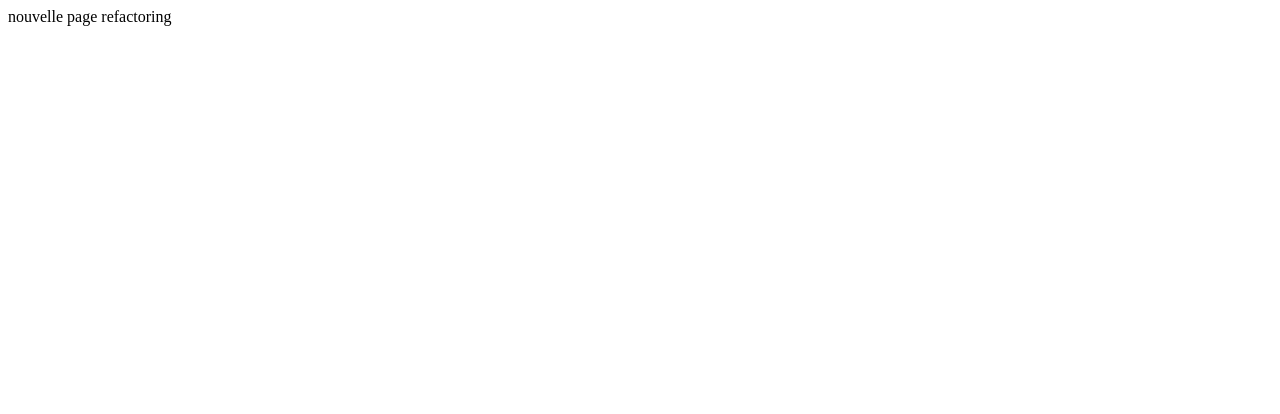
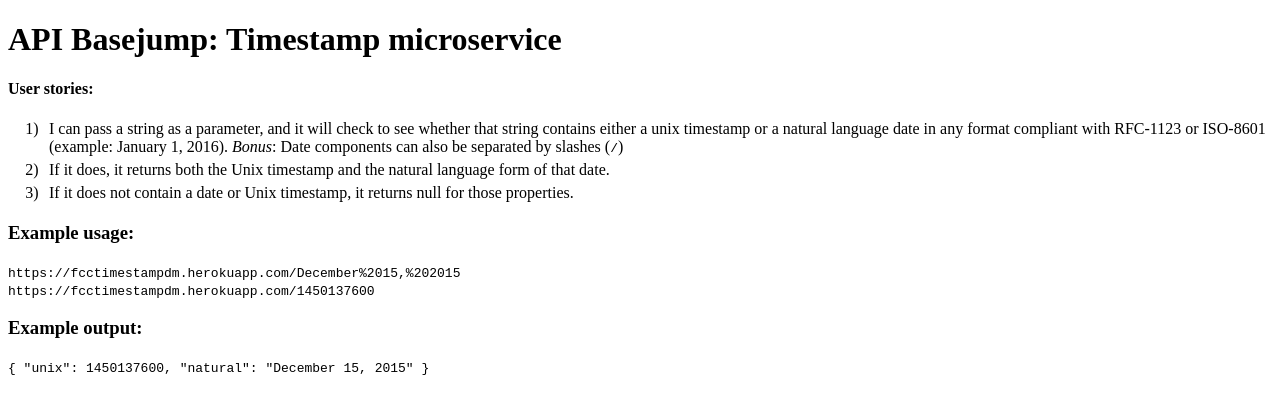
Before and after one commit to daniel-mlr/fcctimestampdm, a website: page public/index.html in a window 1280 px wide. Drawn offline with Linux system fonts and the light colour scheme.

Commit message:
correction saisie temps unix, complété page accueil et css

```diff
--- /dev/null
+++ b/public/css/main.css
@@ -0,0 +1,17 @@
+ol {
+    counter-reset: list;
+    /*background-color: yellow;*/
+}
+ol > li {
+    list-style: none;
+    position: relative;
+    padding: 1px;
+    margin-top: 3px;
+    margin-bottom: 3px;
+}
+ol > li:before {
+    content: counter(list) ") ";
+    counter-increment: list;
+    position: absolute;
+    left: -1.43em;
+}
--- a/public/index.html
+++ b/public/index.html
@@ -2,14 +2,36 @@
 <html lang="en">
   <head>
     <meta charset="utf-8">
-    <title>Daniel</title>
+        <title>Timestamp microservice</title>
+    <link rel="stylesheet" href="/public/css/main.css" type="text/css">
     <!--
-    <link rel="stylesheet" href="style.css">
     <script src="script.js"></script>
     -->
   </head>
   <body>
-    <!-- page content -->
-    nouvelle page refactoring
+      <header>
+          <h1>API Basejump: Timestamp microservice</h1>
+      </header>
+      <div>
+          <h4>User stories:</h4>
+          <ol>
+              <li>I can pass a string as a parameter, and it will check to see whether that string contains either a unix timestamp or a
+                  natural language date <span class="ajout">in any format compliant with RFC-1123 or ISO-8601</span> (example: January 1, 2016).
+                  <span class="ajout"><em>Bonus</em>: Date components can also be separated by slashes (<code>/</code>)</span>
+              </li>
+              <li>If it does, it returns both the Unix timestamp and the natural language form of that date.</li>
+              <li>If it does not contain a date or Unix timestamp, it returns null for those properties. </li>
+          </ol>
+      </div>
+      <h3>Example usage:</h3>
+      <code>https://fcctimestampdm.herokuapp.com/December%2015,%202015</code><br>
+      <code>https://fcctimestampdm.herokuapp.com/1450137600</code>
+      <h3>Example output:</h3>
+      <code>
+          {
+          "unix": 1450137600,
+          "natural": "December 15, 2015"
+          }
+      </code>
   </body>
 </html>
--- a/server.js
+++ b/server.js
@@ -3,7 +3,9 @@ const routes = require('./app/routes/index.js')
 const PORT = process.env.PORT || 5000
 
 
-var app = express()
+var app = express();
+app.use('/public', express.static(process.cwd() + '/public'))
+
 routes(app);
 
 app.listen(PORT, () => console.log(`Node app is running  on ${ PORT }`))
```
Also changed, not shown: app/routes/index.js (+19 -11 lines).
